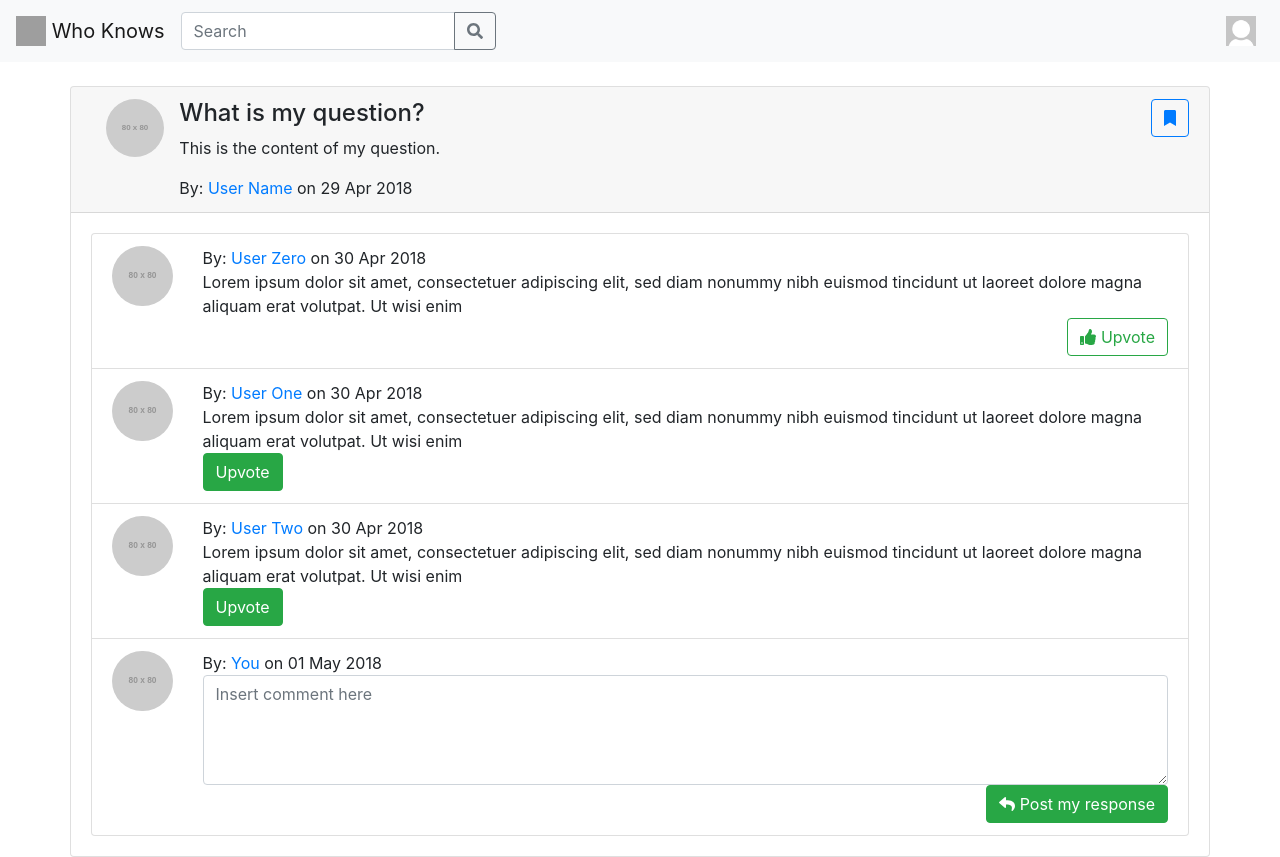
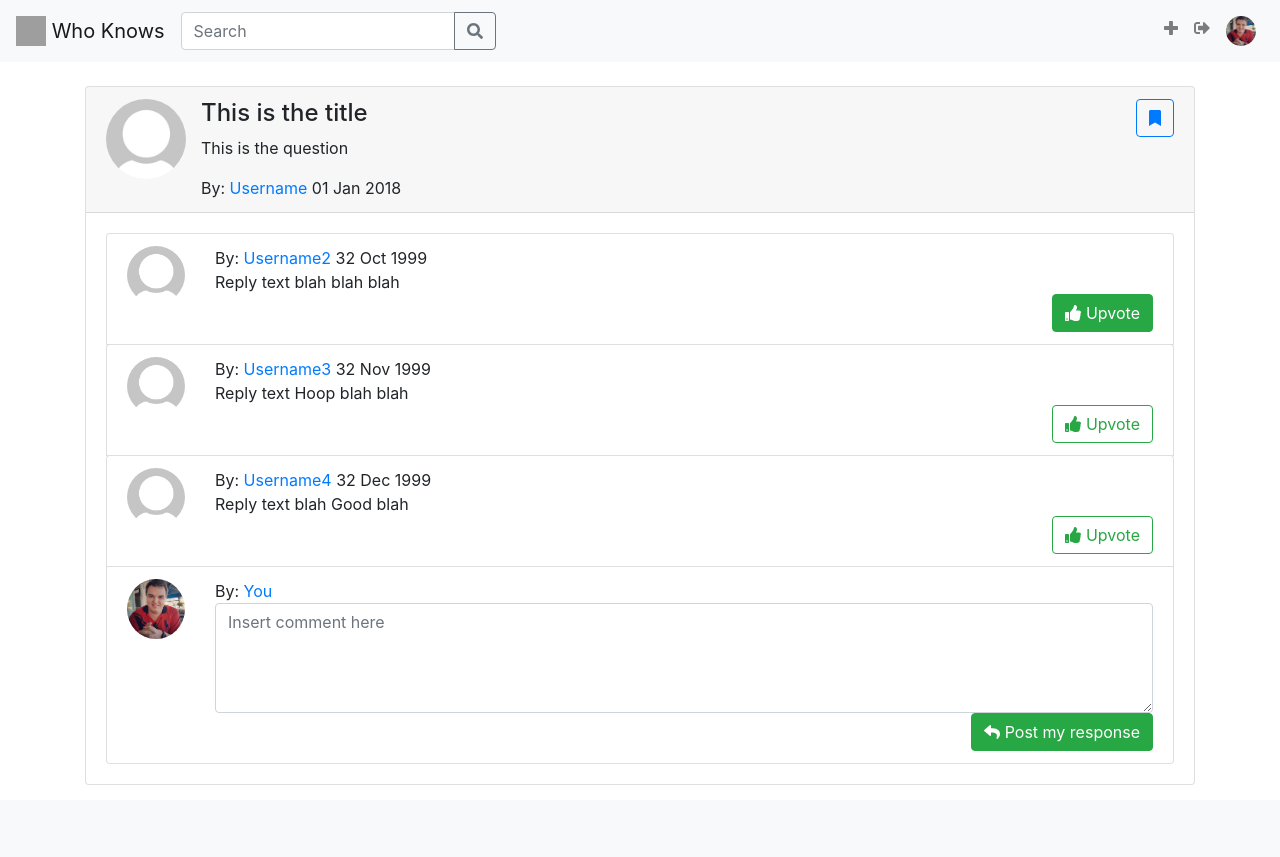
Before and after one commit to 19007361/CS334GroupProject, a Flask app: page /q/1 in a window 1280 px wide. After the commit the page ends 785 px from the top, so only its background shows below. Run offline with Flask 2, Linux system fonts and the light colour scheme; grey boxes labelled with a size stand in for pictures from a placeholder-image service; some libraries are stand-ins or nearby versions; grey boxes are pictures that could not be loaded.

Commit message:
Made question page dynamic

```diff
--- a/Web/WhoKnows/templates/question.html
+++ b/Web/WhoKnows/templates/question.html
@@ -1,19 +1,23 @@
 {% extends 'layout.html' %} {% block body %}
 <br>
 <div class="container">
-  <div class="row">
     <div class="card widget">
 
       <!--The question being viewed here-->
       <div class="card-header">
+        {% if bookmarked == True %}
+        <button type="button" class="btn btn-outline-primary float-right active" data-toggle="button" title="Bookmark"><i class="fa fa-bookmark"></i></button>
+        {% else %}
         <button type="button" class="btn btn-outline-primary float-right" data-toggle="button" title="Bookmark"><i class="fa fa-bookmark"></i></button>
+        {% endif %}
         <div class="row">
-          <div class="col-2 col-md-1">
-            <img src="http://placehold.it/80" class="rounded-circle img-fluid" alt="" /></div>
-          <div class="question_info">
-            <h4>What is my question?</h4>
-            <p>This is the content of my question.</p>
-            By: <a href="#">User Name</a> on 29 Apr 2018
+          <div class="">
+              <img src="{{ url_for('static', filename='Users/'+question[2]+'.png') }}" width="80" height="80" class="rounded-circle img-fluid" alt="">
+          </div>
+          <div class="col">
+            <h4>{{ question[0] }}</h4>
+            <p>{{ question[1]}}</p>
+            By: <a href="/p/{{question[2]}}">{{ question[2]}}</a> {{question[3]}}
           </div>
         </div>
       </div>
@@ -21,6 +25,8 @@
       <!--Panel to hold the answers for the question-->
       <div class="card-body">
 
+
+        {% for i in range(noPosts) %}
         <!--Unordered list of the questions-->
         <ul class="list-group">
           <li class="list-group-item">
@@ -28,76 +34,30 @@
 
               <!--Div to hold the profile picture of the user-->
               <div class="col-2 col-md-1">
-                <img src="http://placehold.it/80" class="rounded-circle img-fluid" alt="" />
+                <img src="{{ url_for('static', filename='Users/'+replies[i][0]+'.png') }}" width="80" height="80" class="rounded-circle img-fluid" alt="">
               </div>
               <!--This div holds the name, answer, Rating buttons-->
               <div class="col-10 col-md-11">
                 <div>
                   <div class="user-info">
-                    By: <a href="#">User Zero</a> on 30 Apr 2018
+                    By: <a href="/p/{{replies[i][0]}}">{{ replies[i][0]}}</a> {{ replies[i][2]}}
                   </div>
                 </div>
                 <div>
-                  Lorem ipsum dolor sit amet, consectetuer adipiscing elit, sed diam nonummy nibh euismod tincidunt ut laoreet dolore magna aliquam erat volutpat. Ut wisi enim
+                  {{ replies[i][1]}}
                 </div>
                 <!--Holds the upvote and downvote buttons-->
                 <div class="action">
-                  <button type="button" class="btn btn-outline-success float-right" data-toggle="button" title="Upvote">
-                                          <i class="fas fa-thumbs-up"></i> Upvote
-                                      </button>
-                </div>
-
-
-              </div>
-            </div>
-          </li>
-
-
-
-          <li class="list-group-item">
-            <div class="row">
-              <div class="col-2 col-md-1">
-                <img src="http://placehold.it/80" class="rounded-circle img-fluid" alt="" /></div>
-              <div class="col-10 col-md-11">
-                <div>
-                  <div class="user-info">
-                    By: <a href="#">User One</a> on 30 Apr 2018
-                  </div>
-                </div>
-                <div>
-                  Lorem ipsum dolor sit amet, consectetuer adipiscing elit, sed diam nonummy nibh euismod tincidunt ut laoreet dolore magna aliquam erat volutpat. Ut wisi enim
-                </div>
-                <div class="action">
-                  <button type="button" class="btn btn-success" title="Upvote">
-                                          Upvote
-                                      </button>
+                  {% if replies[i][3] == True%}
+                  <button type="button" class="btn btn-outline-success float-right active" data-toggle="button" title="Upvote"><i class="fas fa-thumbs-up"></i> Upvote</button>
+                  {% else %}
+                  <button type="button" class="btn btn-outline-success float-right" data-toggle="button" title="Upvote"><i class="fas fa-thumbs-up"></i> Upvote</button>
+                  {% endif %}
                 </div>
               </div>
             </div>
           </li>
-
-
-          <li class="list-group-item">
-            <div class="row">
-              <div class="col-2 col-md-1">
-                <img src="http://placehold.it/80" class="rounded-circle img-fluid" alt="" /></div>
-              <div class="col-10 col-md-11">
-                <div>
-                  <div class="user-info">
-                    By: <a href="#">User Two</a> on 30 Apr 2018
-                  </div>
-                </div>
-                <div class="comment-text">
-                  Lorem ipsum dolor sit amet, consectetuer adipiscing elit, sed diam nonummy nibh euismod tincidunt ut laoreet dolore magna aliquam erat volutpat. Ut wisi enim
-                </div>
-                <div class="action">
-                  <button type="button" class="btn btn-success" title="Upvote">
-                                          Upvote
-                                      </button>
-                </div>
-              </div>
-            </div>
-          </li>
+          {% endfor %}
 
           <!--Enter new answer-->
           <li class="list-group-item">
@@ -105,29 +65,26 @@
 
               <!--Div to hold the profile picture of the user-->
               <div class="col-2 col-md-1">
-                <img src="http://placehold.it/80" class="rounded-circle img-fluid" alt="" /></div>
+                <img src="{{ url_for('static', filename='Users/'+me[0]+'.png') }}" class="rounded-circle img-fluid" alt="" /></div>
 
               <!--This div holds the name, answer, Rating buttons-->
               <div class="col-10 col-md-11">
                 <div>
                   <div class="user-info">
-                    By: <a href="#">You</a> on 01 May 2018
+                    By: <a href="/p/{{me[0]}}">You</a>
                   </div>
                 </div>
                 <textarea class="form-control" placeholder="Insert comment here" rows="4"></textarea>
 
                 <!--Holds the upvote and downvote buttons-->
                 <div class="action">
-                  <button type="button" class="btn btn-success float-right" title="Post my response">
-                                          <i class="fas fa-reply"></i> Post my response
-                                      </button>
+                  <button type="button" class="btn btn-success float-right" title="Post my response"><i class="fas fa-reply"></i> Post my response</button>
                 </div>
               </div>
             </div>
           </li>
         </ul>
       </div>
-    </div>
   </div>
 </div>
 {% endblock %} {% block navleft %}
@@ -141,9 +98,18 @@
 </li>
 {% endblock %} {% block navright %}
 <li class="nav-item">
-  <a class="nav-link" href="/p/">
-  <img src="{{ url_for('static', filename='defaultProf.png') }}" width="30" height="30" class="d-inline-block align-top" alt="">
-  <span class="d-md-none">Profile</span>
+  <a class="nav-link" title="Add a Question" href="/addQ"><i class="fas fa-plus"></i>
+  <span class="d-md-none">Add a Question</span></a>
+</li>
+<li class="nav-item">
+  <a class="nav-link" title="Sign out" href="/addQ"><i class="fas fa-sign-out-alt"></i>
+  <span class="d-md-none">Sign out</span></a>
+</li>
+<li class="nav-item">
+  <a class="nav-link" href="/p/{{me[0]}}">
+  <img src="{{ url_for('static', filename='Users/'+me[0]+'.png') }}" width="30" height="30" class="d-inline-block align-top rounded-circle" alt="See your profile">
+  <span class="d-md-none">{{me[1]}}</span>
 </a>
 </li>
-{% endblock %} {% block title %}Question {% endblock %}
+{% endblock %}
+{% block title %}{{ question[0] }}{% endblock %}
--- a/Web/WhoKnows/views.py
+++ b/Web/WhoKnows/views.py
@@ -34,7 +34,14 @@ def search(query):
 
 @app.route('/q/<id>')
 def question(id):
-    return render_template('question.html')
+    bookmarked = False
+    mainQ = ["This is the title", "This is the question", "Username", "01 Jan 2018"]
+    q1 = ["Username2", "Reply text blah blah blah", "32 Oct 1999", True]
+    q2 = ["Username3", "Reply text Hoop blah blah", "32 Nov 1999", False]
+    q3 = ["Username4", "Reply text blah Good blah", "32 Dec 1999", False]
+    replies = [q1, q2, q3]
+    currentUser = ["Username5", "My cool Name"]
+    return render_template('question.html', bookmarked = bookmarked, question=mainQ, replies = replies, noPosts=len(replies), me = currentUser)
 
 @app.route('/addQ')
 def newquestion():
```
